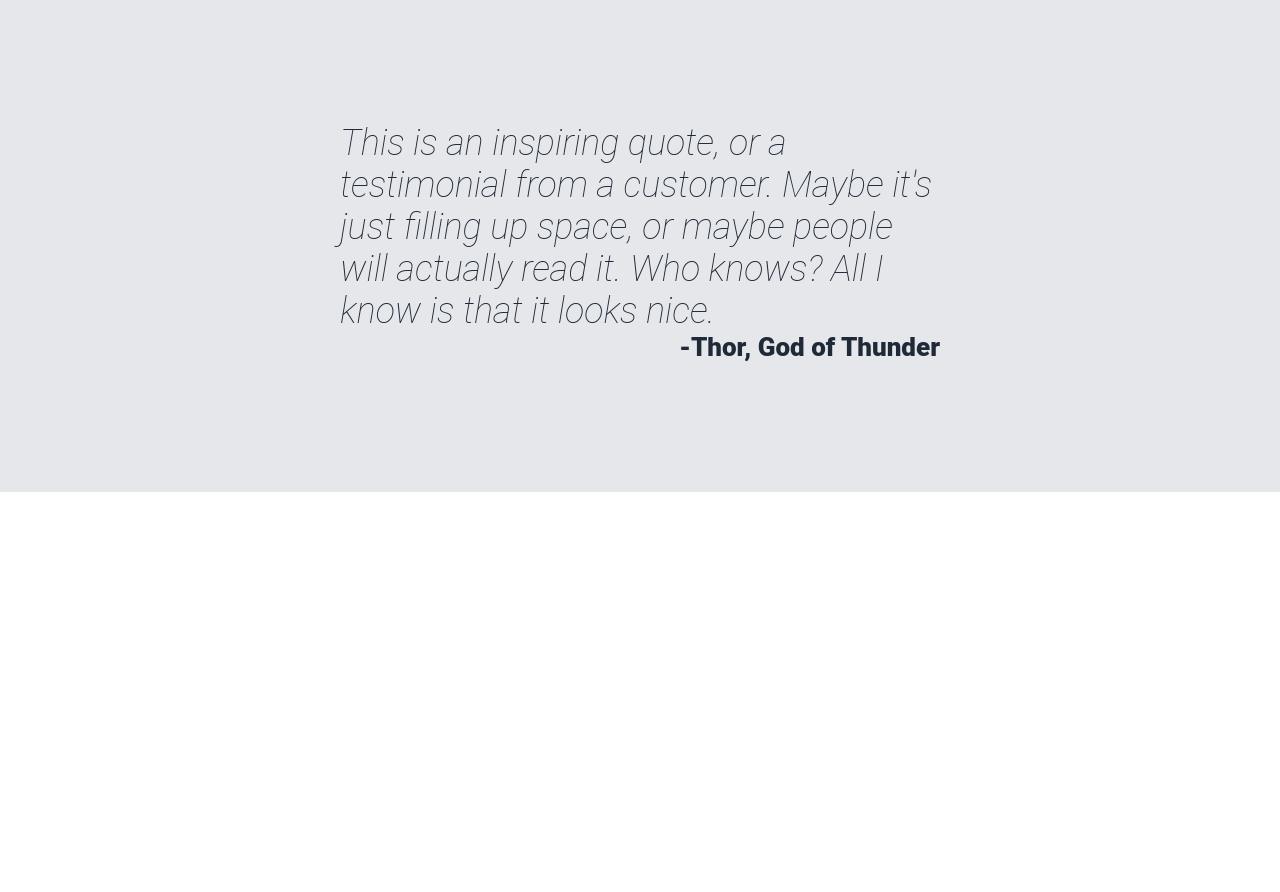
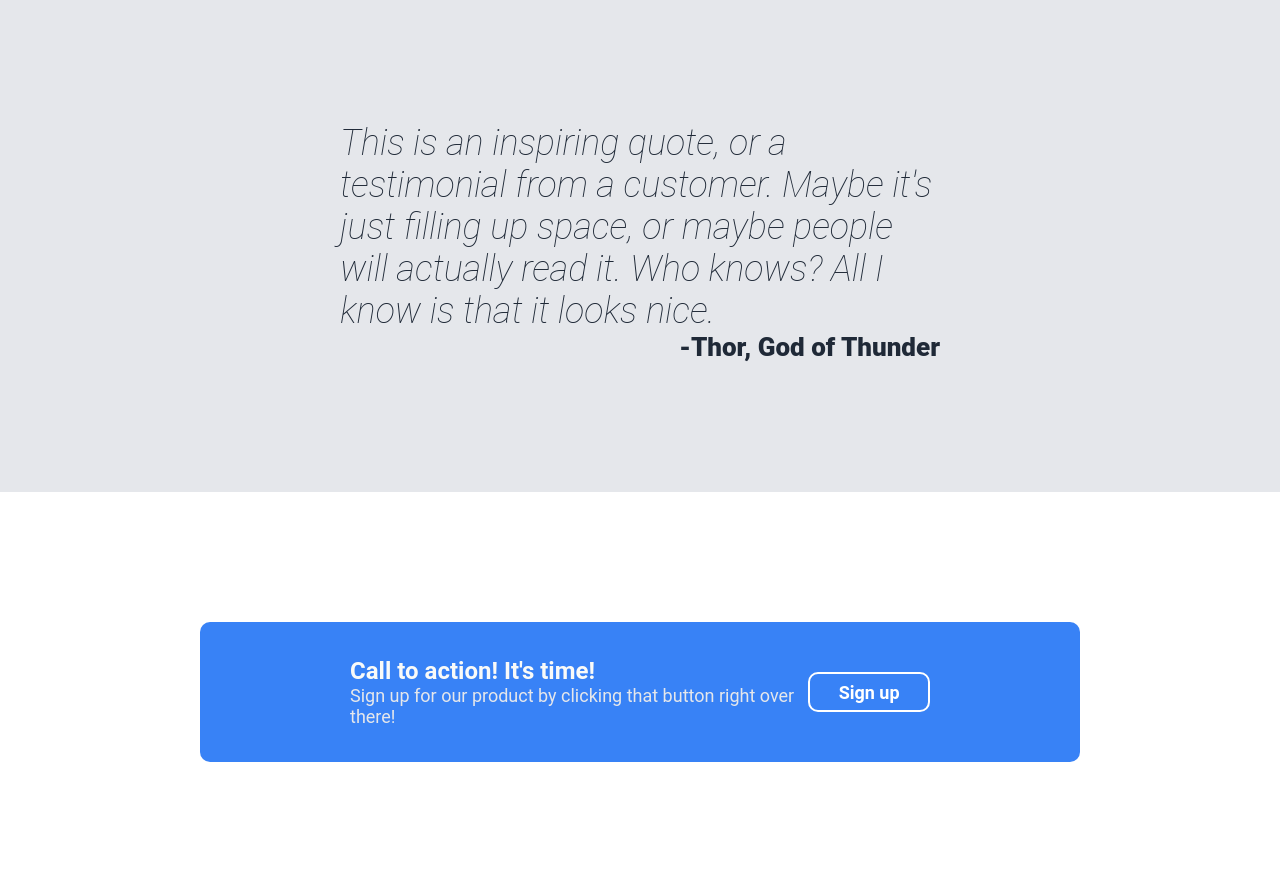
Before and after one commit to jjolly04/landing-page, a plain HTML site: page index.html in a window 1280 px wide. Shown: the part 1110-2002 px from the top of the page. Before the commit the page ends 1602 px from the top, so only its background shows below. Drawn offline with Linux system fonts and the light colour scheme.

Commit message:
Complete section 4, give buttons solid border
Completed section 4, which contains the call to action message
and a sign up button. Also adjusted css to apply to both buttons and added separate
code for the border colors.

```diff
--- a/index.html
+++ b/index.html
@@ -20,7 +20,7 @@
         <div class="section-1-text">
             <h1>This website is awesome</h1>
             <p style="color: #E5E7EB; font-size: 18px; margin: 0;" >This website has some subtext that goes here under the main title. It's a smaller font and the color is lower contrast</p>
-            <button class="section-1-button">Sign Up</button>
+            <button>Sign Up</button>
         </div>
 
         <div class="placeholder">
@@ -71,6 +71,19 @@
             <p style=" font-size: 26px; font-weight: 800; color: #1F2937; margin: 0; padding: 0" > -Thor, God of Thunder</p>
     </div>
 
+    <div class="section-4">
+        <div class="s4-content">
+            <div>
+            <h3 style="font-size: 24px; color: #f9faf8; margin: 0; padding: 0;">Call to action! It's time!</h3>
+            <p style="font-size: 18px; color: #E5E7EB; margin: 0; padding: 0;">Sign up for our product by clicking that button right over there! </p>
+            </div>
+            <button style="border-color: white;">Sign up</button>
+        </div>
+
+
+
+
+    </div>
 
 
 </body>
--- a/styles.css
+++ b/styles.css
@@ -72,7 +72,7 @@ h1 {
     flex: 1 1 0;
 }
 
-.section-1-button {
+button {
     border-radius: 10px;
     width: 130px;
     height: 40px;
@@ -80,7 +80,7 @@ h1 {
     color: white;
     font-size: 18px;
     font-weight: 600;
-    border-color: #3882f6;
+    border: 2px solid #3882f6;
 }
 
 .section-2 {
@@ -125,3 +125,23 @@ h1 {
     justify-content: center;
     align-items: flex-end;
 }
+
+.section-4 {
+    display: flex;
+    padding: 130px 200px;
+    justify-content: center;
+    align-items: center;
+}
+
+.s4-content {
+    display: flex;
+    padding: 20px 150px;
+    width: 1050px;
+    height: 100px;
+    flex-flow: row nowrap;
+    background-color: #3882f6;
+    border-radius: 10px;
+
+    justify-content: space-between;
+    align-items: center;
+}
```
